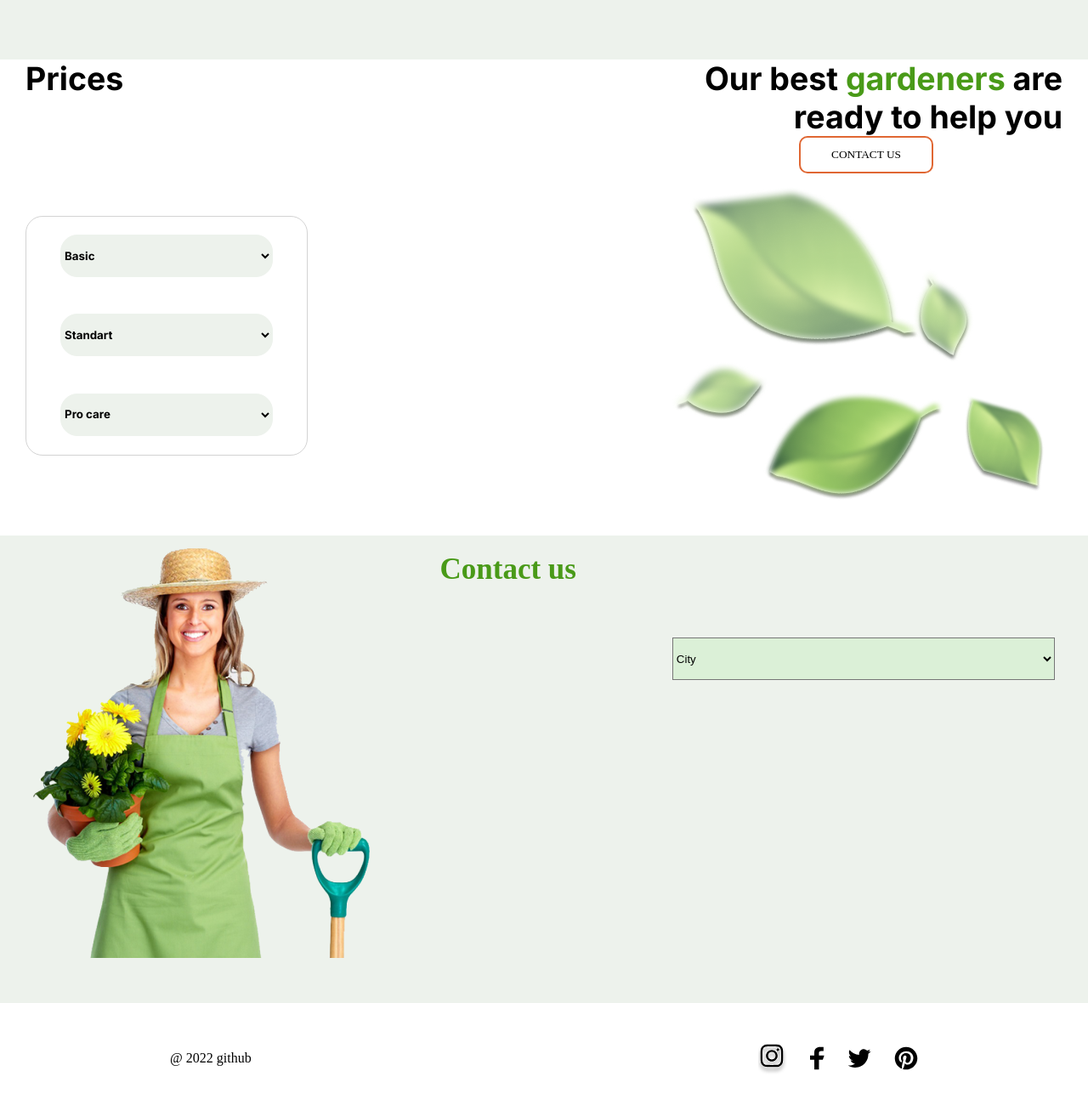
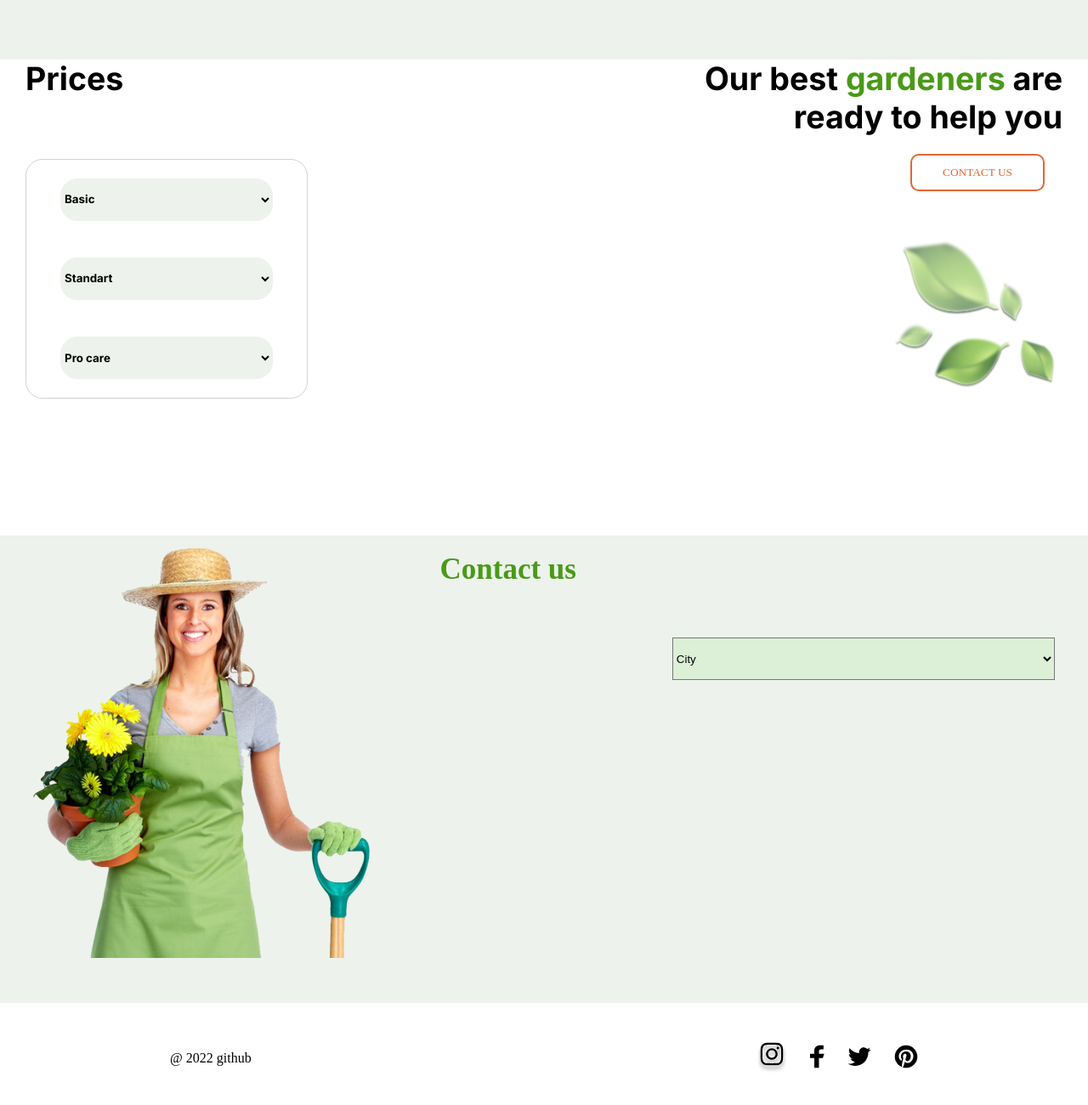
Before and after one commit to LexaiChernov/Plants, a plain HTML site: page index.html in a window 1280 px wide. Shown: the part 2562-3862 px from the top of the page at 85% size. Drawn offline with Linux system fonts and the light colour scheme; a web font is replaced by a local one.

Commit message:
Add files via upload

```diff
--- a/index.html
+++ b/index.html
@@ -129,9 +129,9 @@
                             </select>
                         </div>
                     </div>
-                <aside class="right">
-                <button class="button">Contact us</button>
-                <img src="img/leafs.png" alt="">
+                <aside class="aside_right">
+                    <button class="button">Contact us</button>
+                    <img src="img/leafs.png" alt="">
                 </aside>
                 </div>
             </div>
@@ -157,10 +157,10 @@
             <p>@ 2022 github</p>
         </div>
         <div class="footer_social">
-            <img src="img/inst 1.svg" alt="">
-            <img src="img/Vector.svg" alt="">
-            <img src="img/Vector (1).svg" alt="">
-            <img src="img/Vector (2).svg" alt="">
+            <a href="#"><img src="img/inst 1.svg" alt=""></a>
+            <a href="#"><img src="img/Vector.svg" alt=""></a>
+            <a href="#"><img src="img/Vector (1).svg" alt=""></a>
+            <a href="#"><img src="img/Vector (2).svg" alt=""></a>
         </div>
     </footer>
 </body>
--- a/style.css
+++ b/style.css
@@ -335,6 +335,7 @@ li{
 .prices__wrapper_text_right{
     width: 40%;
     text-align: right;
+    margin-bottom: 20px
 }
 
 .prices__main select{
@@ -365,11 +366,20 @@ li{
     justify-content: space-around;
 }
 
-.right{
+.aside_right{
     display: flex;
     align-items: center;
     flex-direction: column;
     justify-content: space-between;
+}
+
+.aside_right img{
+    width: 200px;
+    height: 200px;
+}
+.aside_right button{
+    color: #E06733;
+    margin-bottom: 50px;
 }
 
 .contacts{
```
